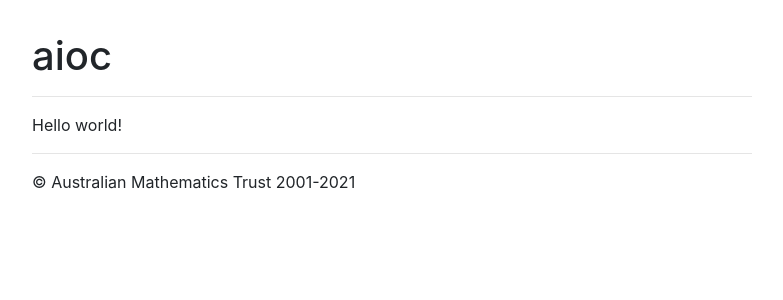
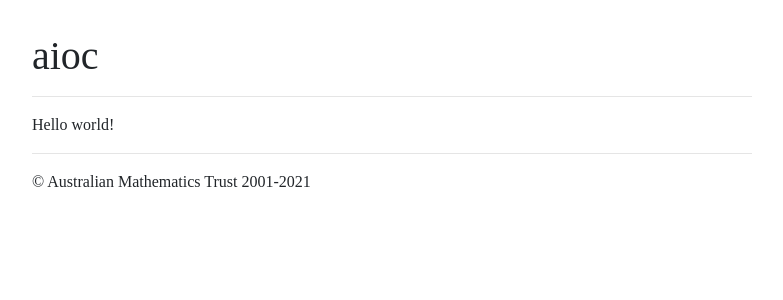
Before and after one commit to simonyanli/results, a Jekyll site: the page built from index.html, in a window 1280 px wide. Shown: the top 300 px of the page, without its empty margins (248-1031 px from the left). Built offline with Jekyll 4.4.1, drawn with Linux system fonts in a browser that asks for light colours; some web fonts are replaced.

Commit message:
Change font to droid serif

```diff
--- a/assets/main.scss
+++ b/assets/main.scss
@@ -3,7 +3,10 @@
 ---
 @charset "utf-8";
 
+@import url('http://fonts.googleapis.com/css?family=Droid+Serif');
+
 body {
   max-width: 45rem;
   margin: 2rem auto;
+  font-family: "Droid Serif";
 }
```
